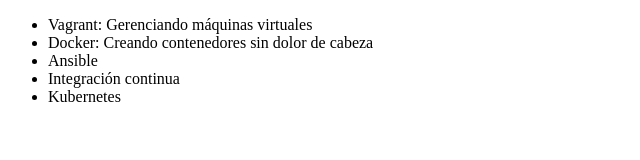
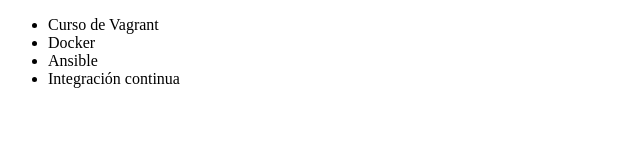
Before and after one commit to WilfredoEscS/curso-alura-git-y-github, a plain HTML site: page index.html in a window 1280 px wide. Shown: the whole page, without its empty margins (0-640 px from the left). Drawn offline with Linux system fonts and the light colour scheme.

Commit message:
Cambiando el código

```diff
--- a/index.html
+++ b/index.html
@@ -6,11 +6,10 @@
 </head>
 <body>
      <ul>
-         <li> Vagrant: Gerenciando máquinas virtuales </li>
-         <li> Docker: Creando contenedores sin dolor de cabeza </li>
+         <li> Curso de Vagrant </li>
+         <li> Docker </li>
          <li> Ansible </li>
          <li> Integración continua </li>
-         <li> Kubernetes </li>
      </ul>
 </body>
 </html>
```
